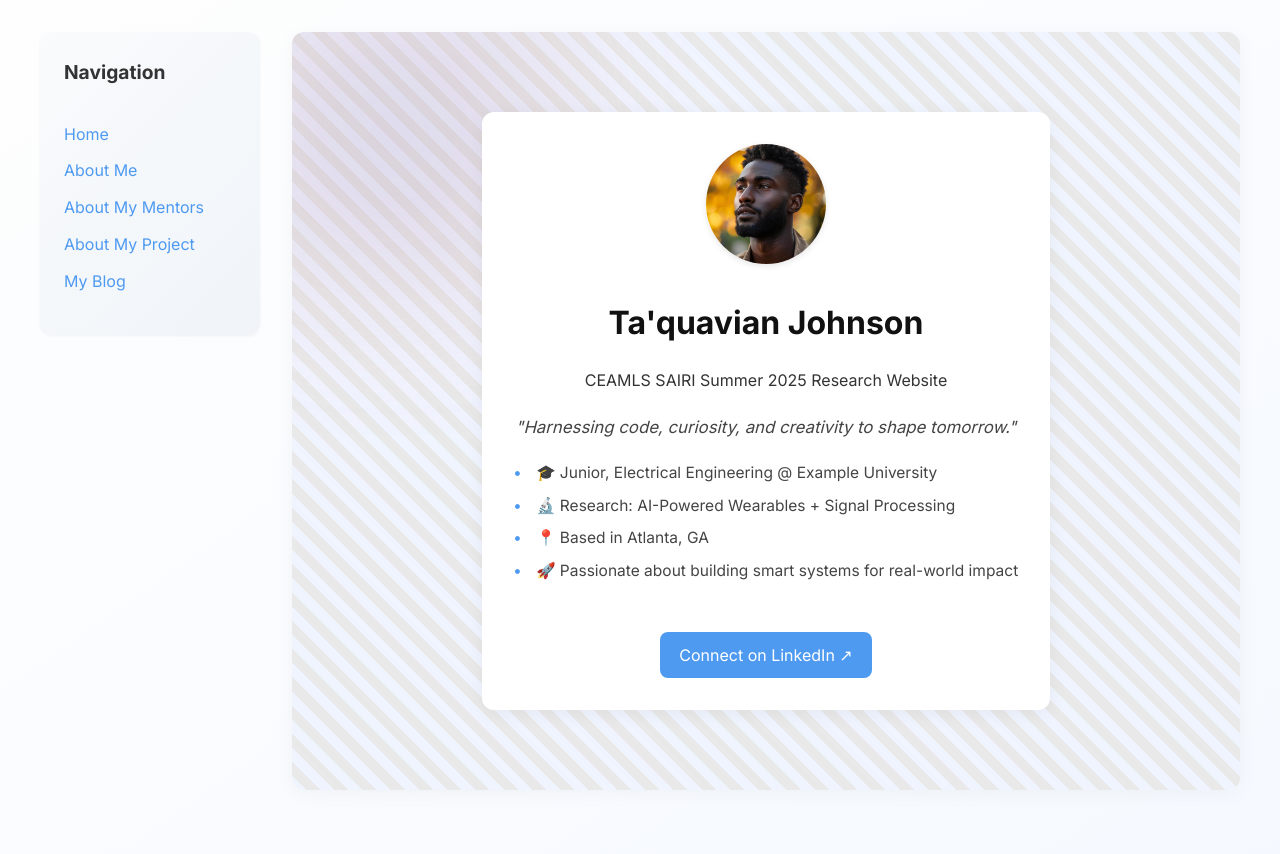
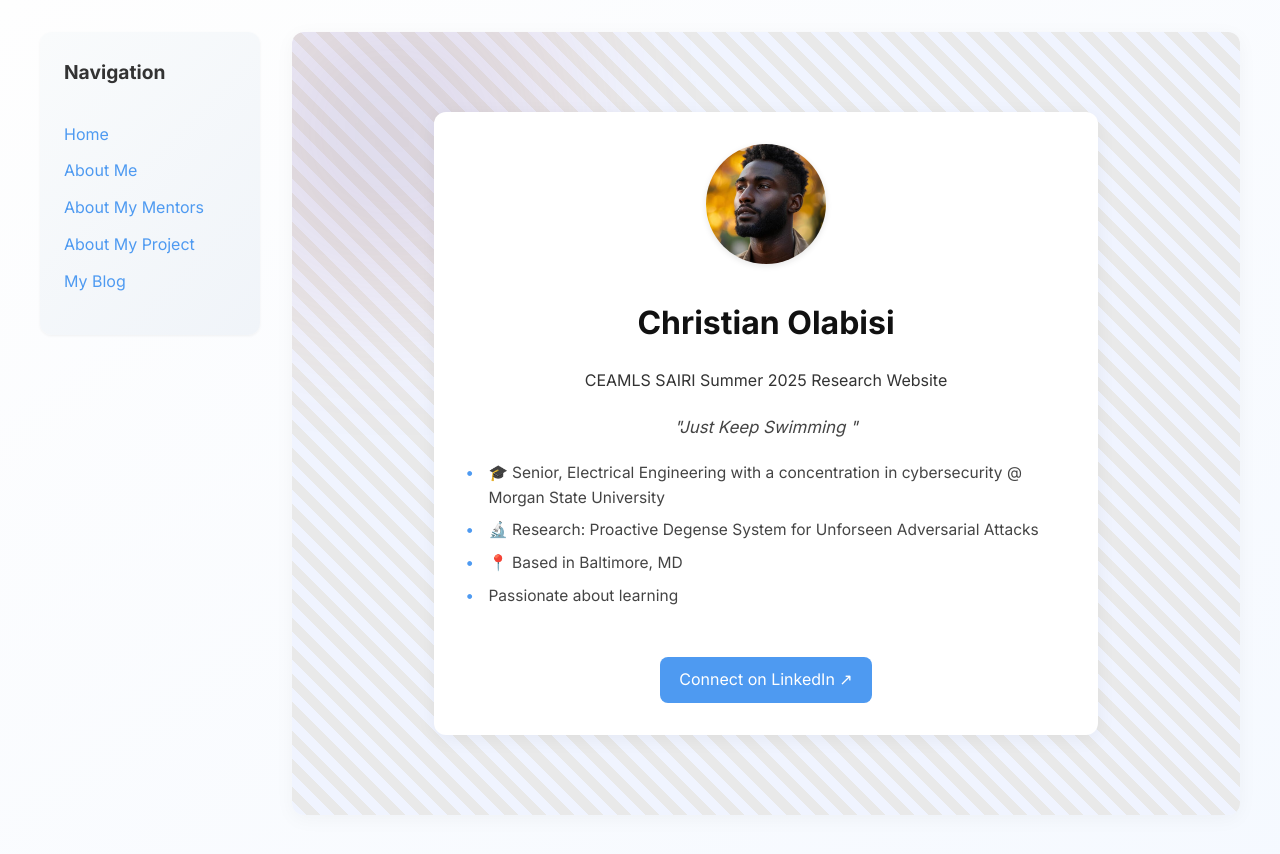
Before and after one commit to Chola3-pixel/Chola3-pixel.github.io, a Jekyll site: the page built from index.md, in a window 1280 px wide. Shown: the top 854 px of the page. Built offline with Jekyll 4.4.1, drawn with Linux system fonts in a browser that asks for light colours.

Commit message:
Update index.md

```diff
--- a/index.md
+++ b/index.md
@@ -1,15 +1,15 @@
 ---
 layout: home
-title: Ta'quavian Johnson
+title: Christian Olabisi
 description: CEAMLS SAIRI Summer 2025 Research Website
 
-motto: "Harnessing code, curiosity, and creativity to shape tomorrow."
+motto: "Just Keep Swimming "
 
 quick_facts:
-  - "🎓 Junior, Electrical Engineering @ Example University"
-  - "🔬 Research: AI-Powered Wearables + Signal Processing"
-  - "📍 Based in Atlanta, GA"
-  - "🚀 Passionate about building smart systems for real-world impact"
+  - "🎓 Senior, Electrical Engineering with a concentration in cybersecurity  @ Morgan State University"
+  - "🔬 Research: Proactive Degense System for Unforseen Adversarial Attacks "
+  - "📍 Based in Baltimore, MD"
+  - " Passionate about learning"
 
 linkedin: https://www.linkedin.com/in/taquavian-johnson/
 image: /assets/images/me.jpg
```
